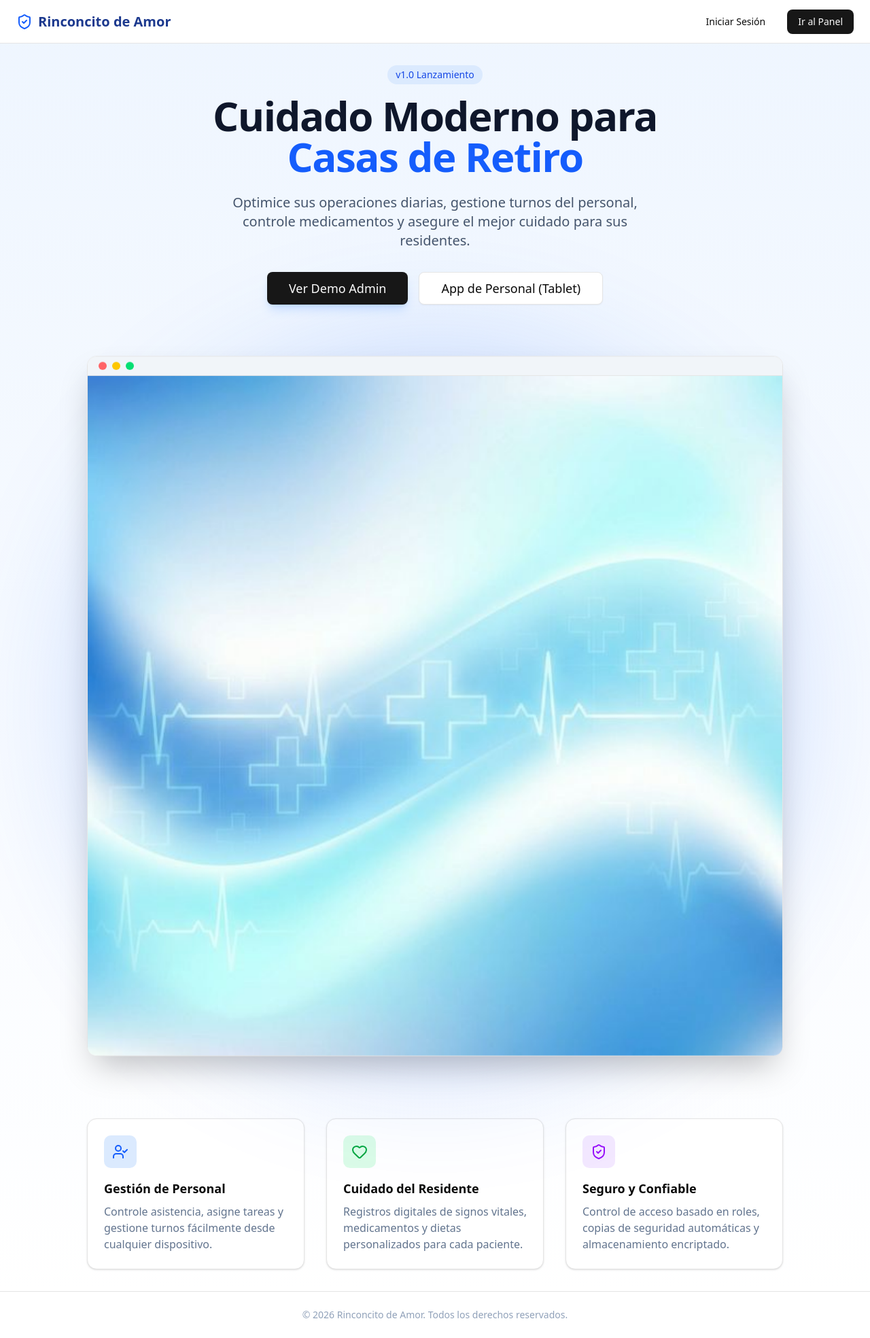
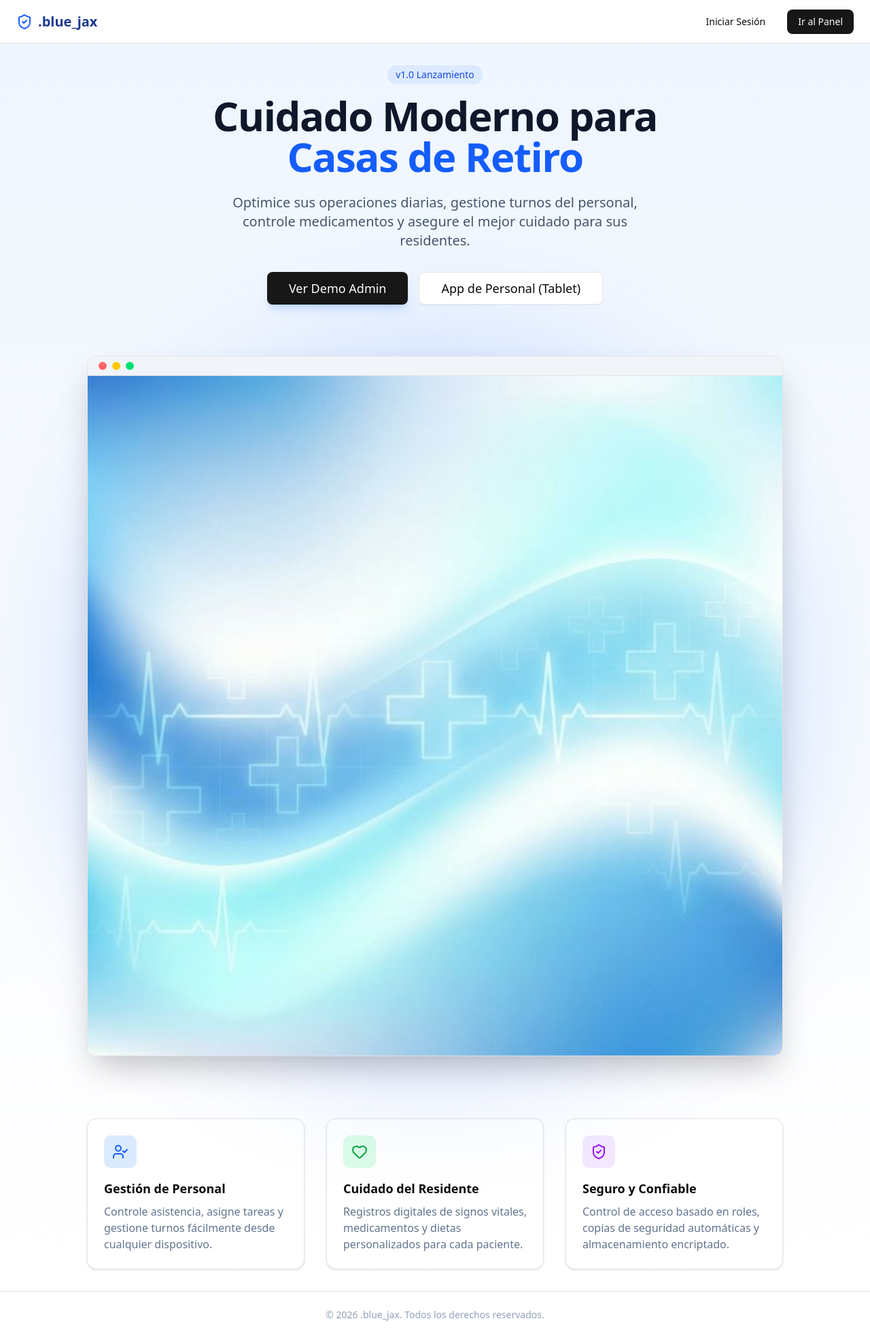
Before and after one commit to bluejaxllc/asilo, a Next.js app: page / in a window 1280 px wide. Shown: the whole page at 68% size. Built offline with nearby package versions, Linux system fonts and the light colour scheme.

Commit message:
Rebrand: Change Rinconcito de Amor to .blue_jax across all pages

```diff
--- a/src/app/admin/settings/page.tsx
+++ b/src/app/admin/settings/page.tsx
@@ -40,7 +40,7 @@ export default function SettingsPage() {
                         <CardContent className="space-y-4">
                             <div className="grid gap-2">
                                 <Label htmlFor="name">Nombre de la Institución</Label>
-                                <Input id="name" defaultValue="Rinconcito de Amor" />
+                                <Input id="name" defaultValue=".blue_jax" />
                             </div>
                             <div className="grid gap-2">
                                 <Label htmlFor="address">Dirección</Label>
--- a/src/app/layout.tsx
+++ b/src/app/layout.tsx
@@ -13,7 +13,7 @@ const geistMono = Geist_Mono({
 });
 
 export const metadata: Metadata = {
-  title: "Rinconcito de Amor | Estancia para el Adulto Mayor",
+  title: ".blue_jax | Estancia para el Adulto Mayor",
   description: "Sistema de gestión integral para el cuidado del adulto mayor.",
 };
 
--- a/src/app/page.tsx
+++ b/src/app/page.tsx
@@ -9,7 +9,7 @@ export default function Home() {
       <header className="px-6 h-16 flex items-center border-b bg-white/50 backdrop-blur-sm sticky top-0 z-50">
         <h1 className="font-bold text-xl flex items-center gap-2 text-blue-900">
           <ShieldCheck className="h-6 w-6 text-blue-600" />
-          Rinconcito de Amor
+          .blue_jax
         </h1>
         <div className="ml-auto flex gap-4">
           <Link href="/auth/login">
@@ -94,7 +94,7 @@ export default function Home() {
 
       {/* Footer */}
       <footer className="py-6 text-center text-slate-400 text-sm border-t">
-        &copy; 2026 Rinconcito de Amor. Todos los derechos reservados.
+        &copy; 2026 .blue_jax. Todos los derechos reservados.
       </footer>
     </div>
   )
--- a/src/app/staff/layout.tsx
+++ b/src/app/staff/layout.tsx
@@ -27,7 +27,7 @@ const StaffLayout = ({
                         <div className="max-w-7xl mx-auto flex justify-between items-center">
                             <Link href="/staff">
                                 <h1 className="text-2xl font-bold bg-gradient-to-r from-blue-600 to-indigo-600 bg-clip-text text-transparent cursor-pointer hover:opacity-80 transition-opacity">
-                                    Rinconcito Personal
+                                    .blue_jax Personal
                                 </h1>
                             </Link>
 
--- a/src/components/admin/sidebar.tsx
+++ b/src/components/admin/sidebar.tsx
@@ -66,7 +66,7 @@ export const Sidebar = () => {
             <div className="px-3 py-2 flex-1">
                 <Link href="/admin" className="flex items-center pl-3 mb-14">
                     <h1 className="text-xl font-bold">
-                        Rinconcito Admin
+                        .blue_jax Admin
                     </h1>
                 </Link>
                 <div className="space-y-1">
```
